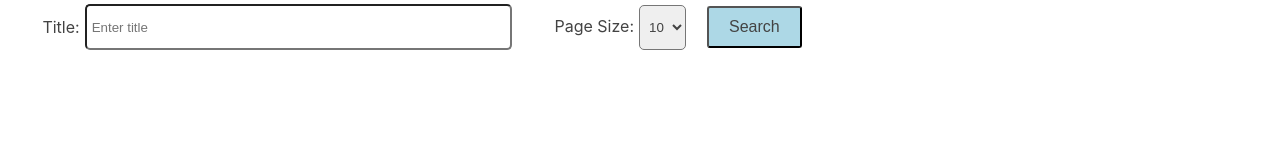
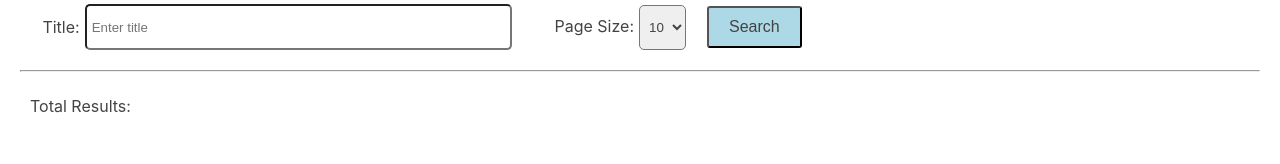
Before and after one commit to pratham2002/assignment-data-weaver, a React (Create React App) app: page / in a window 1280 px wide. Shown: the part 136-300 px from the top of the page. Built offline with nearby package versions, Linux system fonts and the light colour scheme.

Commit message:
pagination added

```diff
--- a/src/pages/Homepage.jsx
+++ b/src/pages/Homepage.jsx
@@ -1,4 +1,4 @@
-import React, { useCallback, useState } from "react";
+import React, { useCallback, useEffect, useState } from "react";
 import { useDispatch, useSelector } from "react-redux";
 import BookItem from "../componenets/BookItem";
 import TopBar from "../componenets/TopBar";
@@ -19,6 +19,13 @@ export default function Homepage() {
     }
     dispatch(getBooks({ title: searchText, pageSize, page }));
   }, [searchText, pageSize, page, dispatch]);
+
+  useEffect(() => {
+    if (!searchText) {
+      return;
+    }
+    dispatch(getBooks({ title: searchText, pageSize, page }));
+  }, [page]);
 
   return (
     <div>
@@ -57,6 +64,44 @@ export default function Homepage() {
           Search
         </button>
       </div>
+      <hr />
+      <div
+        style={{
+          display: "flex",
+          alignItems: "center",
+          marginBlock: "5px",
+          justifyContent: "space-between",
+          flexWrap: "wrap",
+        }}
+      >
+        <p>Total Results:{books?.results?.pagination?.totalElements}</p>
+        {books?.results?.pagination?.totalPages > 1 && (
+          <div style={{ display: "flex", gap: "5px", alignItems: "center" }}>
+            <button
+              style={{ height: "fit-content" }}
+              onClick={() => {
+                setPage((p) => p - 1);
+              }}
+              disabled={page == 1}
+            >
+              Prev
+            </button>
+
+            <p style={{ fontSize: "14px" }}>{page}</p>
+
+            <button
+              style={{ height: "fit-content" }}
+              onClick={() => {
+                setPage((p) => p + 1);
+              }}
+              disabled={page == books?.results?.pagination?.totalPages}
+            >
+              Next
+            </button>
+          </div>
+        )}
+      </div>
+
       <div
         style={{
           paddingInline: "40px",
```
